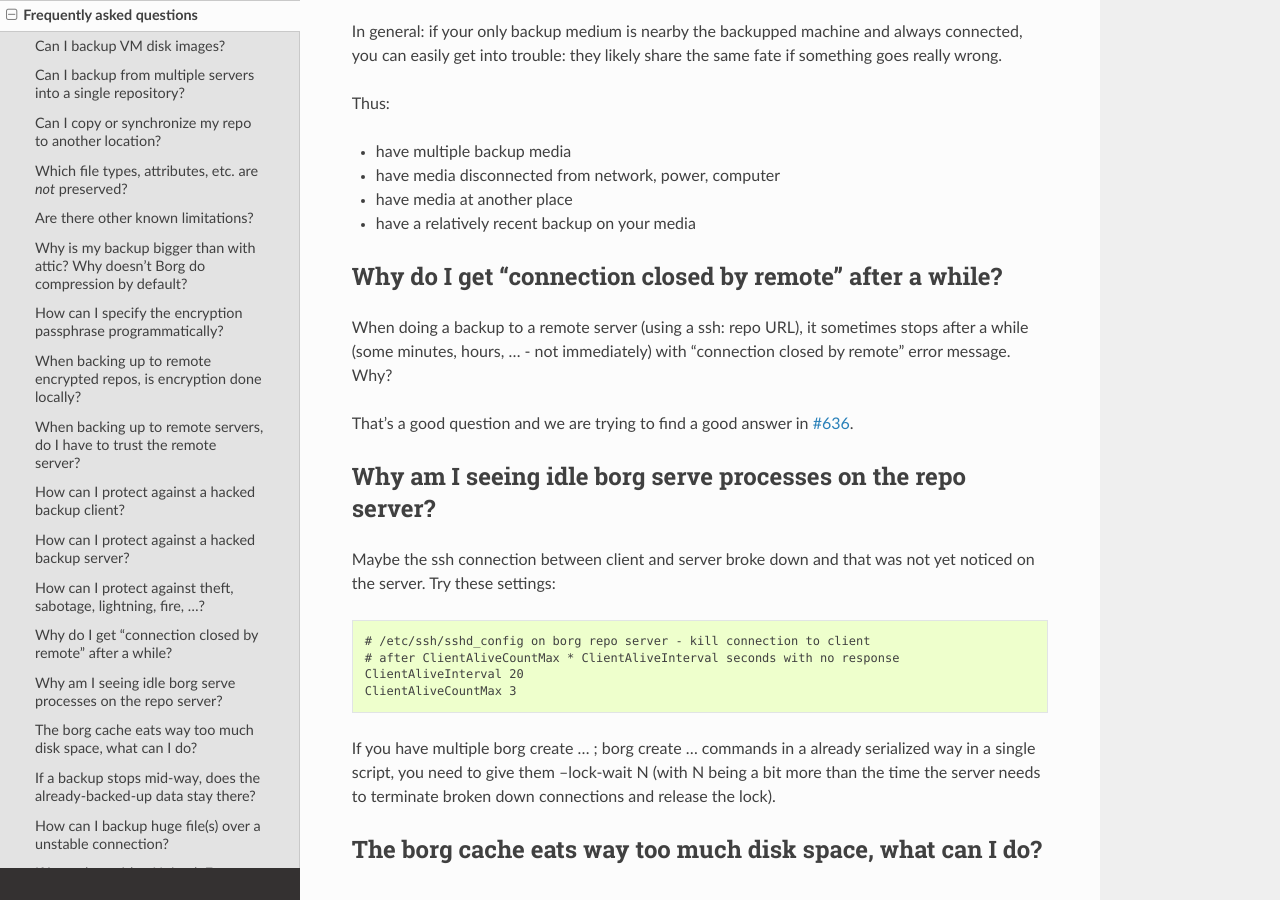
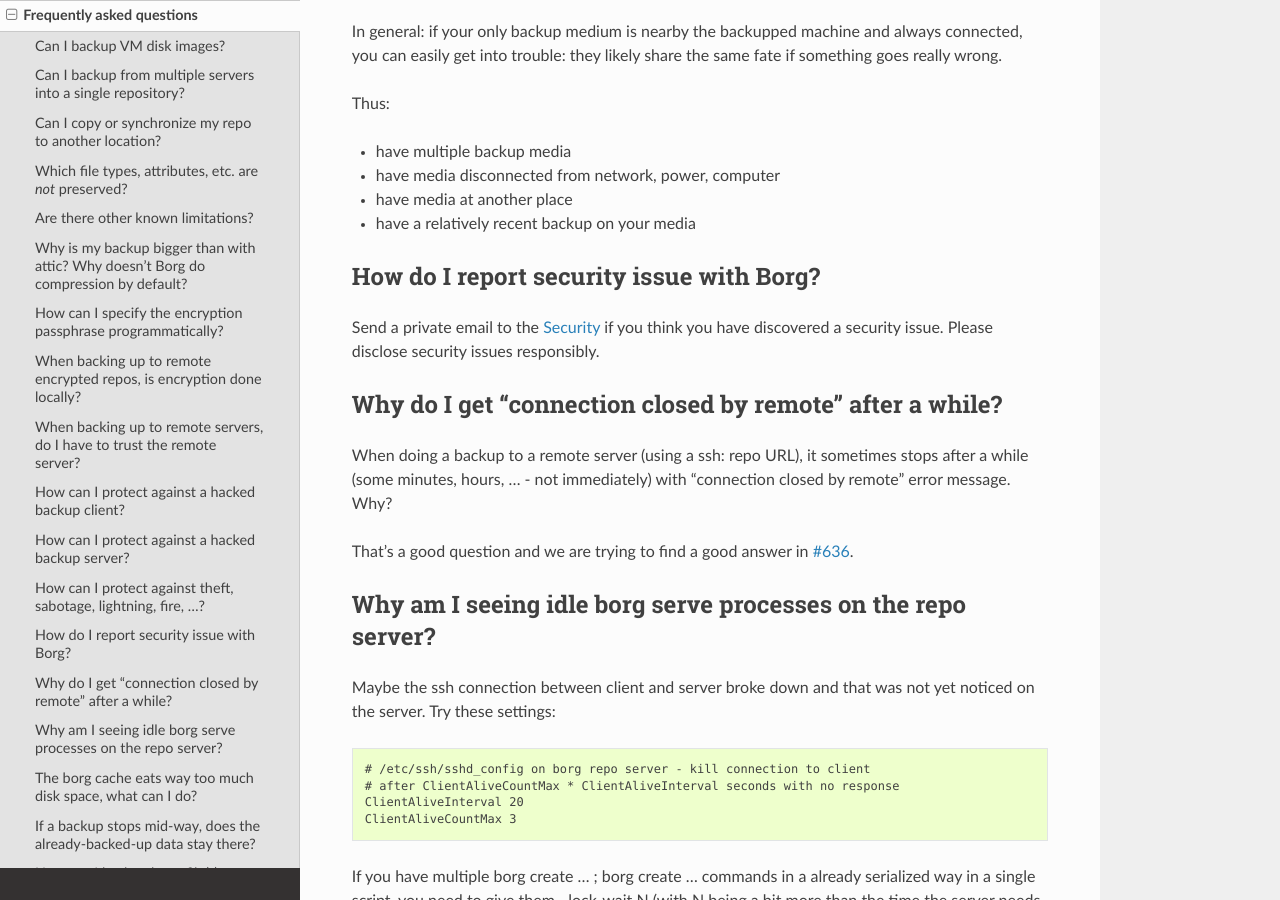
Before and after one commit to borgbackup/borg, a Sphinx documentation site: the page built from docs/faq.rst, in a window 1280 px wide and 900 px high, scrolled down 4021 px. Built offline with Sphinx 7.4.7 and the Read the Docs theme 2.0.0, drawn with Linux system fonts in a browser that asks for light colours; pages that are not in the unit, such as notebooks, are missing from menus; the version number could not be read and is left out.

Commit message:
add FAQ about security

```diff
--- a/docs/faq.rst
+++ b/docs/faq.rst
@@ -202,6 +202,13 @@
 - have media disconnected from network, power, computer
 - have media at another place
 - have a relatively recent backup on your media
+
+How do I report security issue with |project_name|?
+---------------------------------------------------
+
+Send a private email to the :ref:`security-contact` if you think you
+have discovered a security issue. Please disclose security issues
+responsibly.
 
 Why do I get "connection closed by remote" after a while?
 ---------------------------------------------------------
```
